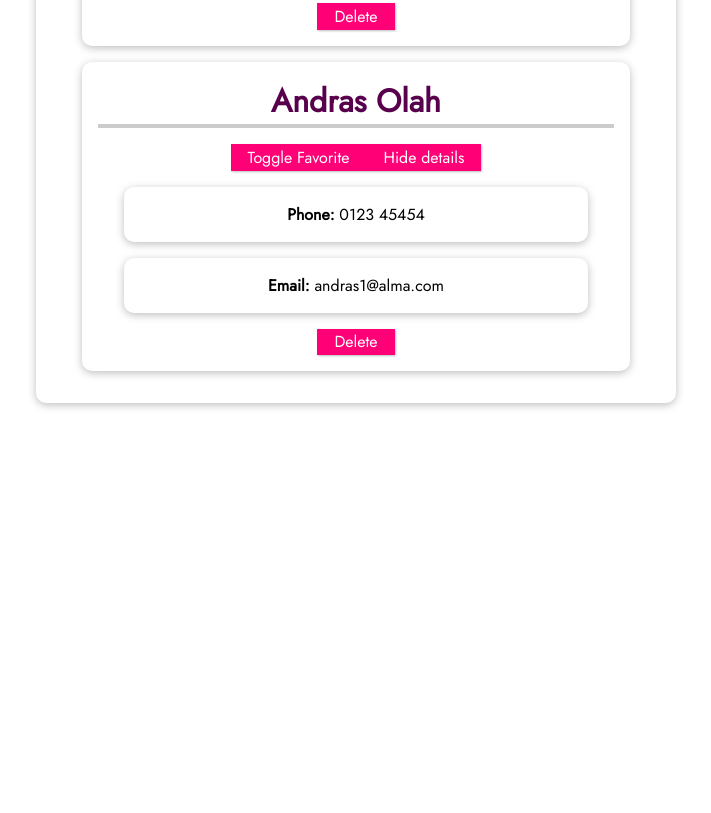
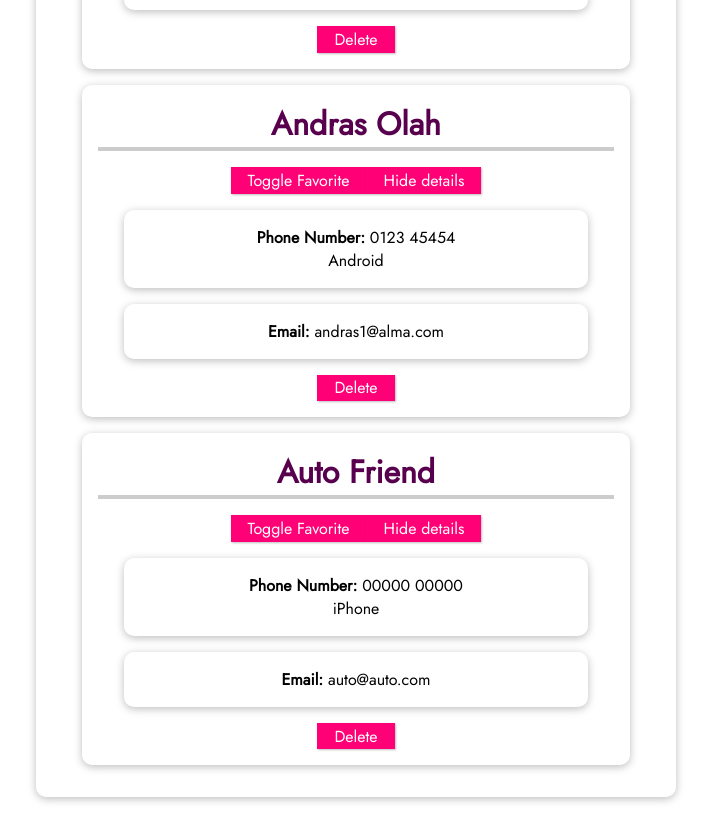
Before and after one commit to asszem/vue-learning, a Vue app in the folder udemy/course code/: page / in a window 1280 px wide. Shown: the part 798-1611 px from the top of the page, without its empty margins (284-995 px from the left). Before the commit the page ends 1217 px from the top, so only its background shows below. Built offline with nearby package versions, Linux system fonts and the light colour scheme.

Commit message:
Add provide/inject to pass data from parent to child componant and setTimeout code samples

```diff
--- a/udemy/course code/public/index.html
+++ b/udemy/course code/public/index.html
@@ -1,11 +1,11 @@
 <!DOCTYPE html>
 <html lang="en">
 <head>
-    <meta charset="utf-8" />
-    <meta http-equiv="X-UA-Compatible" content="IE=edge" />
-    <meta name="viewport" content="width=device-width,initial-scale=1.0" />
-    <link rel="icon" href="<%= BASE_URL %>favicon.ico" />
-    <title><%= htmlWebpackPlugin.options.title %></title>
+    <meta charset="utf-8"/>
+    <meta http-equiv="X-UA-Compatible" content="IE=edge"/>
+    <meta name="viewport" content="width=device-width,initial-scale=1.0"/>
+    <link rel="icon" href="<%= BASE_URL %>favicon.ico"/>
+    <title>Vuenderbar</title>
 </head>
 <body>
 <noscript>
--- a/udemy/course code/src/App.vue
+++ b/udemy/course code/src/App.vue
@@ -16,6 +16,7 @@
             :id="friend.id"
             :name="friend.name"
             :phone-number="friend.phone"
+            :phone-type="friend.phoneType"
             :email-address="friend.email"
             :is-favorite-from-parent-prop="friend.isFavorite"
         ></friend-component>
@@ -34,6 +35,7 @@ export default {
           id: "Donald",
           name: "Donald",
           phone: "0123 45454",
+          phoneType:1,
           email: "andras1@alma.com",
           isFavorite: true,
         },
@@ -41,21 +43,37 @@ export default {
           id: "andras1",
           name: "Andras Olah",
           phone: "0123 45454",
+          phoneType:2,
           email: "andras1@alma.com",
           isFavorite: false,
+        }
+      ],
+      phones: [
+        {
+          id: 1,
+          type: 'iPhone',
+          color: 'Black'
         },
+        {
+          id: 2,
+          type: 'Android',
+          color: 'Red'
+        }
       ],
+    };
+  },
+  // This can be reached in any child element using the inject configuration key
+  provide() {
+    return {
+      phones: this.phones
     };
   },
   methods: {
     toggleFavorite(friendID) {
-      console.log("toggleFavorite called for = ", friendID);
       let identifiedFriend = this.friends.find((x) => x.id === friendID);
-      console.log("item to be changed = ", identifiedFriend);
       identifiedFriend.isFavorite = !identifiedFriend.isFavorite;
     },
     addNewFriend(payload) {
-      console.log("Inside App.vue - Add New Friend called", payload);
       const newFriend = {
         id: new Date().toISOString(),
         name: payload.name,
@@ -63,15 +81,30 @@ export default {
         email: payload.email,
         isFaforite: false
       }
-      console.log(newFriend)
       this.friends.push(newFriend);
     },
     deleteFriend(id) {
-      console.log('Friend ID to be deleted', id)
-      const index=this.friends.find(id => id===id);
-      this.friends.splice(index, 1);
+      // Deleting an object from an array based on key value with finding the object index and then array.splice
+      // const index=this.friends.find(id => id===id);
+      // this.friends.splice(index, 1);
+
+      // Deleting an object by using filter
+      this.friends = this.friends.filter(friend => friend.id !== id);
     }
   },
+  mounted() {
+    setTimeout(() => {
+      const autoFriend = {
+        id: new Date().toISOString(),
+        name: 'Auto Friend',
+        phone: '00000 00000',
+        phoneType: 1,
+        email: 'auto@auto.com',
+        isFavorite: false
+      }
+      this.friends.push(autoFriend);
+    }, 3000)
+  }
 };
 </script>
 
--- a/udemy/course code/src/components/FriendContact.vue
+++ b/udemy/course code/src/components/FriendContact.vue
@@ -6,10 +6,13 @@
       {{ detailsVisible ? "Hide" : "Show" }} details
     </button>
     <ul v-if="detailsVisible">
-      <li><strong>Phone:</strong> {{ phoneNumber }}</li>
+      <li><strong>Phone Number:</strong> {{ phoneNumber }}
+        <br>
+        {{ getPhone(phoneType)[0].type }}
+      </li>
       <li><strong>Email:</strong> {{ emailAddress }}</li>
     </ul>
-    <button @click="deleteFriend">Delete</button>
+    <button @click="$emit('delete-friend', this.id)">Delete</button>
   </li>
 </template>
 
@@ -40,6 +43,10 @@ export default {
         return value === true || value === false;
       },
     },
+    phoneType: {
+      type: Number,
+      required: true,
+    },
   },
   // emits: ['toggle-favorite-emit']
   emits: {
@@ -65,6 +72,8 @@ export default {
       detailsVisible: true,
     };
   },
+  // this must come from an ancestor element with provide
+  inject: ['phones'],
   methods: {
     toggleVisible() {
       this.detailsVisible = !this.detailsVisible;
@@ -74,9 +83,9 @@ export default {
       // this.id is available as it was provided by the parent
       this.$emit("toggle-favorite-event-emitted", this.id);
     },
-    deleteFriend() {
-      this.$emit("delete-friend", this.id)
-    }
+    getPhone(id) {
+      return this.phones.filter(phone => phone.id === id); // return only the matching phone
+    },
   },
 };
 </script>
```
Lines whose indentation alone changed are shown as unchanged.
